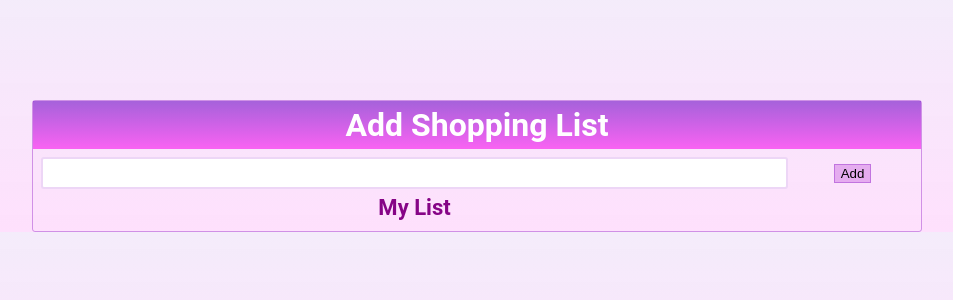
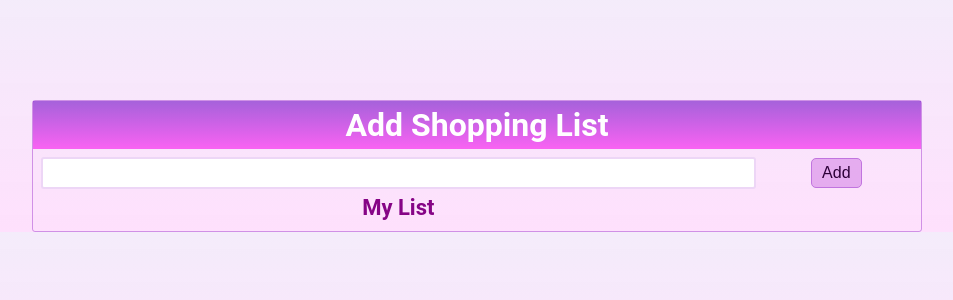
Before and after one commit to kbrzdem/shopping-list, a React (Create React App) app: page / in a window 1280 px wide. Shown: the top 300 px of the page, without its empty margins (163-1116 px from the left). Built offline with nearby package versions, Linux system fonts and the light colour scheme.

Commit message:
Butonlar değiştirildi

```diff
--- a/src/App.css
+++ b/src/App.css
@@ -17,6 +17,14 @@ body{
 .btn{
   background:rgba(213, 130, 230, 0.562);
   border: 1px solid rgb(193, 116, 223);
+  border-radius: 5px;
+  color: rgb(45, 0, 56);
+  cursor: pointer;
+  font-size: 16px;
+  padding:5px;
+  padding-left: 10px;
+  padding-right: 10px;
+
 }
 input{
   border: 2px solid rgba(193, 116, 223, 0.295);
```
